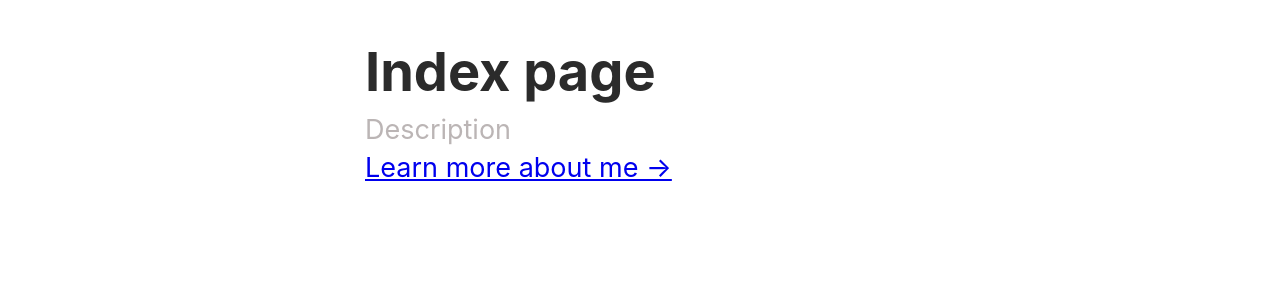
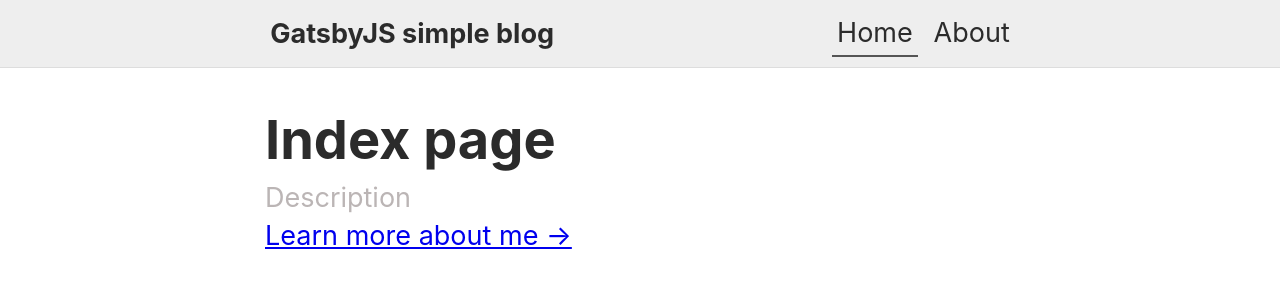
Before and after one commit to playerony/gatsbyjs-simple-blog, a Gatsby site: page / in a window 1280 px wide. Built offline with nearby package versions, Linux system fonts and the light colour scheme; Gatsby itself is replaced by a stand-in of ours.

Commit message:
chore: create header component (#4)

```diff
--- /dev/null
+++ b/src/parts/header.js
@@ -0,0 +1,51 @@
+import React from 'react';
+import { Link } from 'gatsby';
+import styled from '@emotion/styled';
+
+const StyledHeader = styled.header`
+  display: flex;
+  background-color: #eeeeee;
+  justify-content: space-between;
+  border-bottom: 1px solid #dddddd;
+  padding: 0.7rem calc((100vw - 750px) / 2);
+`;
+
+const StyledNavLink = styled(Link)`
+  color: #2b2b2b;
+  font-size: 1em;
+  line-height: 1;
+  padding: 0.25rem;
+  margin: 0 0.5rem 0 0;
+  text-decoration: none;
+  font-weight: ${({ fontWeight }) => fontWeight || 'normal'};
+
+  &.current-page {
+    border-bottom: 2px solid #555555;
+  }
+
+  &:last-of-type {
+    margin-right: 0;
+  }
+`;
+
+const StyledNav = styled.nav`
+  margin-top: 0;
+`;
+
+const Header = () => (
+  <StyledHeader>
+    <StyledNavLink to="/" fontWeight="bold">
+      GatsbyJS simple blog
+    </StyledNavLink>
+    <StyledNav>
+      <StyledNavLink to="/" activeClassName="current-page">
+        Home
+      </StyledNavLink>
+      <StyledNavLink to="/about" activeClassName="current-page">
+        About
+      </StyledNavLink>
+    </StyledNav>
+  </StyledHeader>
+);
+
+export default Header;
--- a/src/parts/layout.js
+++ b/src/parts/layout.js
@@ -2,8 +2,10 @@ import React from 'react';
 import styled from '@emotion/styled';
 import { css, Global } from '@emotion/react';
 
+import Header from './header';
+
 const StyledMain = styled.main`
-  width: 550px;
+  width: 750px;
   max-width: 80vw;
   margin: 2rem auto 4rem;
 `;
@@ -58,7 +60,7 @@ const Layout = ({ children }) => (
         }
       `}
     />
-    <header></header>
+    <Header />
     <StyledMain>{children}</StyledMain>
   </>
 );
```
